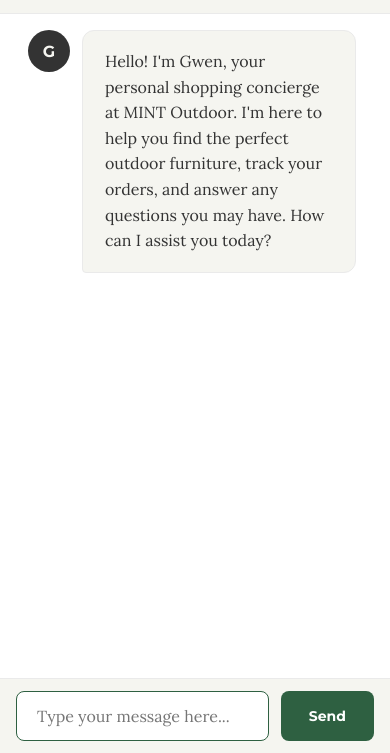
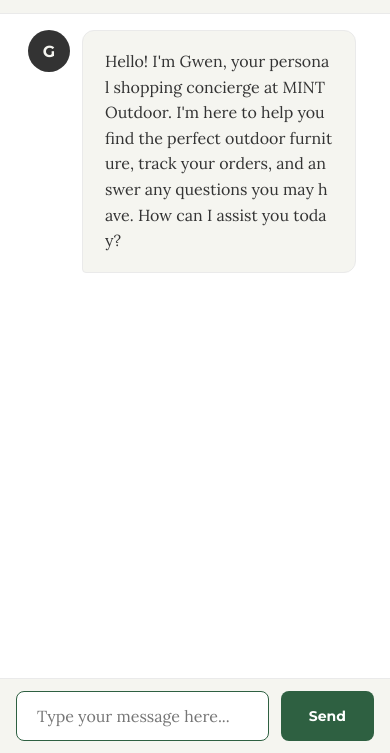
Before and after one commit to dmfairburn1984/gwen-sales-upgrade, a website: page widget.html in a window 390 px wide. Shown: the part 91-844 px from the top of the page. Drawn offline with Linux system fonts and the light colour scheme.

```diff
--- a/widget.html
+++ b/widget.html
@@ -160,7 +160,11 @@
 .gwen-bubble {
     padding: 18px 22px;
     border-radius: 12px;
-    word-wrap: break-word;
+    word-wrap: break-word; /* Keep for compatibility */
+    overflow-wrap: break-word; /* Modern wrapping for long words */
+    word-break: break-all; /* Break very long strings (e.g., URLs) */
+    white-space: normal; /* Ensure normal wrapping behavior */
+    hyphens: auto; /* Optional: Auto-hyphenate for better readability */
     line-height: 1.6;
     font-size: 16px;
     font-weight: 400;
```
